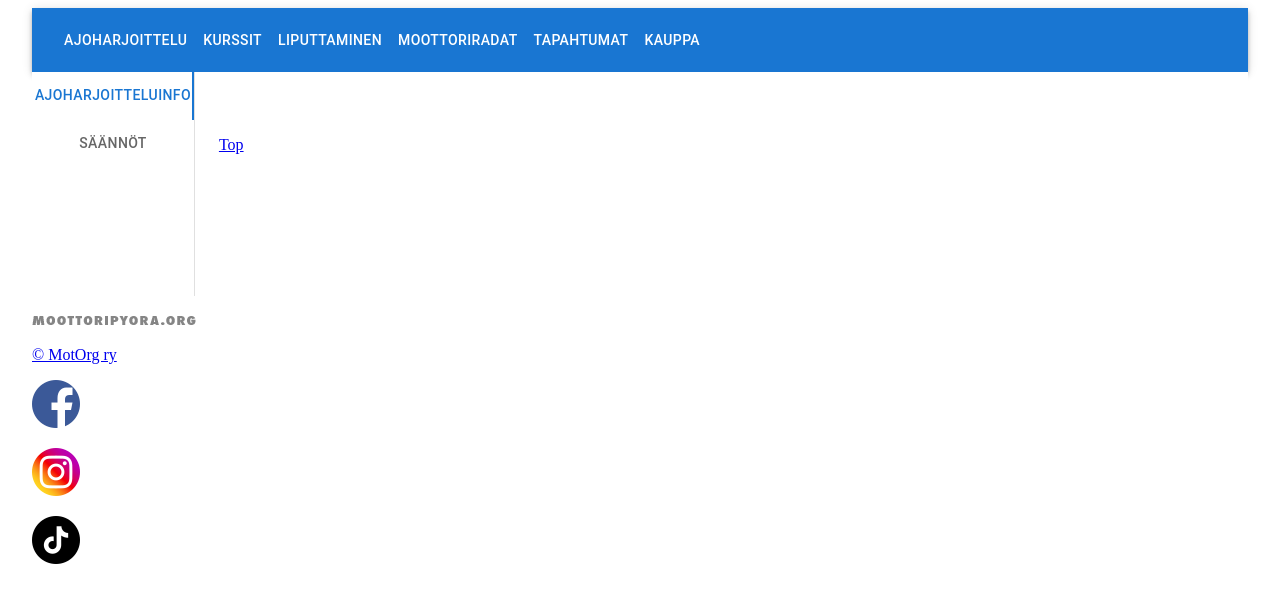
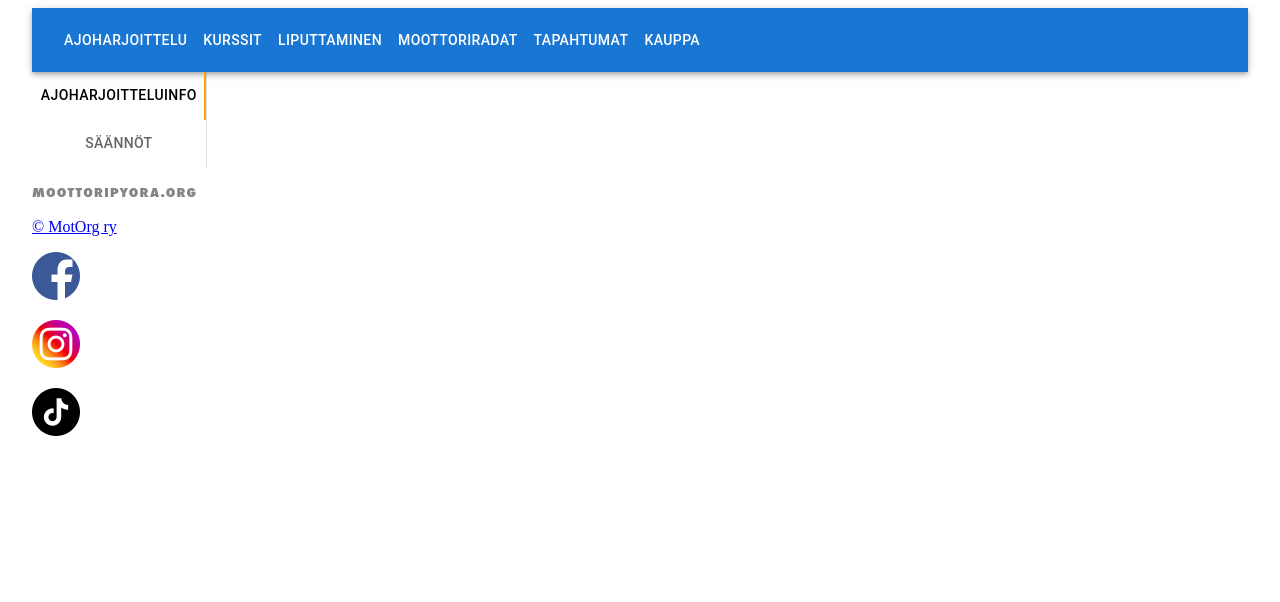
Before and after one commit to Pekk4/motorg-ajoharjoittelu, a React (Create React App) app: page /ajoharjoittelu in a window 1280 px wide. Shown: the top 602 px of the page. Built offline with nearby package versions, Linux system fonts and the light colour scheme.

Commit message:
Create VerticalTabs component
VerticalTabs provides a vertical bar for tabs and tabpanel for
showing tabs content. Content and links for tabs is provided by props.

```diff
--- a/src/Components/VerticalTabs.js
+++ b/src/Components/VerticalTabs.js
@@ -1,11 +1,11 @@
-import * as React from 'react';
+import { useState, useEffect } from 'react';
 import PropTypes from 'prop-types';
 import Tabs from '@mui/material/Tabs';
 import Tab from '@mui/material/Tab';
 import Typography from '@mui/material/Typography';
 import Box from '@mui/material/Box';
 import { Container } from '@mui/material';
-import { HashLink, NavHashLink } from 'react-router-hash-link';
+import { useLocation, NavLink } from "react-router-dom";
 
 function TabPanel(props) {
   const { children, value, index, ...other } = props;
@@ -20,7 +20,7 @@ function TabPanel(props) {
     >
       {value === index && (
         <Box sx={{ p: 3 }}>
-          <Typography>{children}</Typography>
+          <Typography component={"span"}>{children}</Typography>
         </Box>
       )}
     </div>
@@ -40,41 +40,70 @@ function a11yProps(index) {
   };
 }
 
-export default function VerticalTabs({content}) {
-  const [value, setValue] = React.useState(0);
+export default function VerticalTabs(props) {
+  const route = useLocation()
+  let index = 0
+
+  const [value, setValue] = useState(index);
 
   const handleChange = (event, newValue) => {
     setValue(newValue);
   };
 
+  useEffect(() => {
+    if (route.hash !== "") {
+      const path = decodeURI(route.hash).replace("#", "")
+
+      index = parseInt(props.names[path])
+    }
+
+    setValue(index)
+  }, [route])
+
   return (
     <Box
-      sx={{ flexGrow: 1, bgcolor: 'background.paper', display: 'flex', height: 224 }}
+      sx={{ flexGrow: 1, display: 'flex', height: "100%" }}
     >
       <Tabs
         orientation="vertical"
-        variant="scrollable"
+        variant="fullWidth"
         value={value}
         onChange={handleChange}
         aria-label="Vertical tabs example"
-        sx={{ borderRight: 1, borderColor: 'divider' }}
+        sx={{
+          borderRight: 1,
+          borderColor: 'divider',
+          color: 'orange',
+          "&& .Mui-selected": { color: "black"},
+        }}
+        TabIndicatorProps={{
+          style: {
+            backgroundColor: "orange",
+            color: "orange"
+          }
+        }}
       >
-        {content.map((part) => (
-          <Tab label={part.name} {...a11yProps(part.id)} />
+        {props.content.map((part) => (
+          <Tab
+            sx={{ px: 3 }}
+            key={part.id}
+            label={part.name}
+            component={NavLink}
+            to={`#${part.name}`}
+            {...a11yProps(part.id)}
+          />
         ))}
 
       </Tabs>
       <Container maxWidth="lg">
-        {content.map((part) => (
-          <TabPanel value={value} index={part.id}>
-            <Typography paragraph>
+        {props.content.map((part) => (
+          <TabPanel value={value} index={part.id} key={part.id}>
+            <div className="max-h-[75vh] overflow-y-auto my-14">
               <zero-md src={part.url}></zero-md>
-            </Typography>
+            </div>
+
           </TabPanel>
         ))}
-        <HashLink to={"#"}>
-          Top
-        </HashLink>
       </Container>
     </Box>
   );
```
